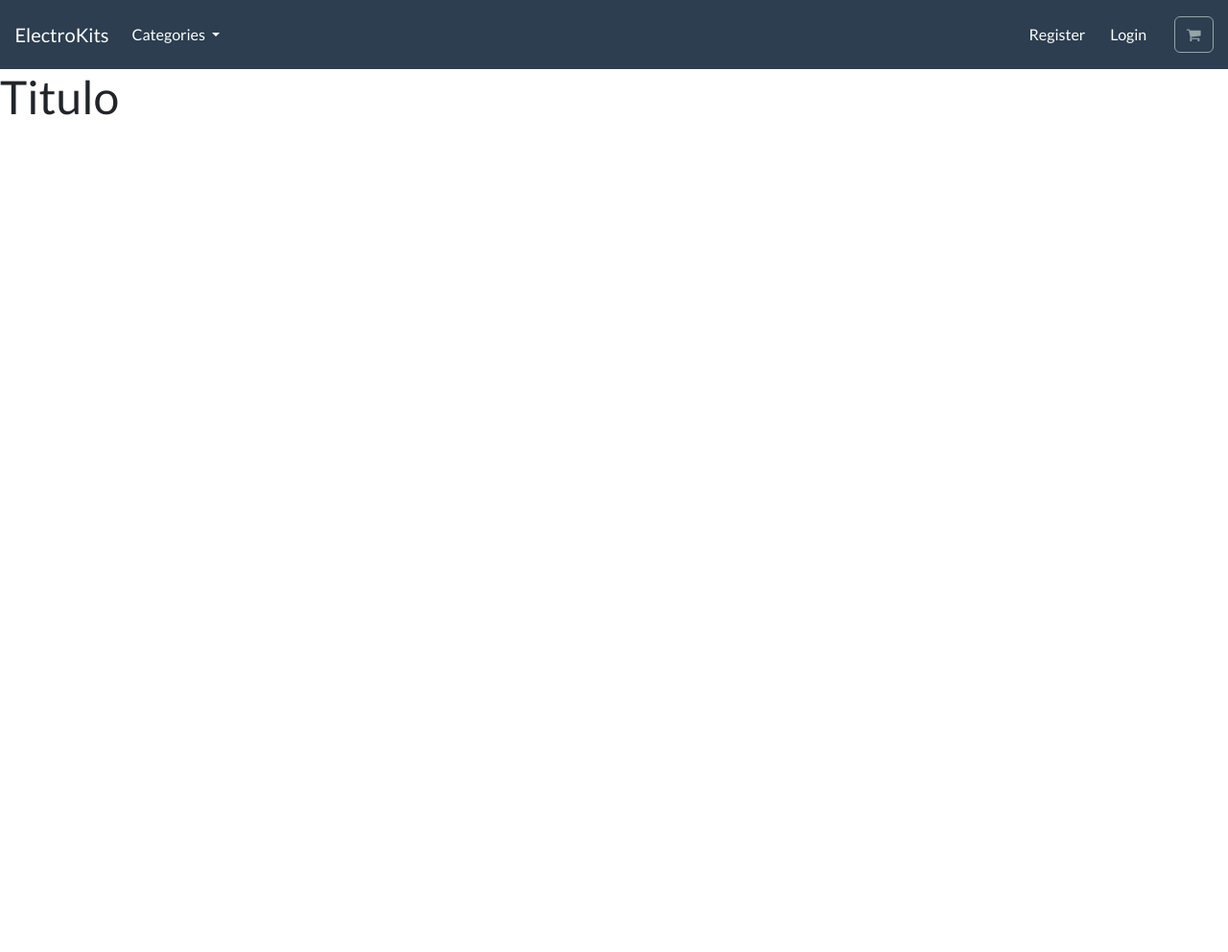
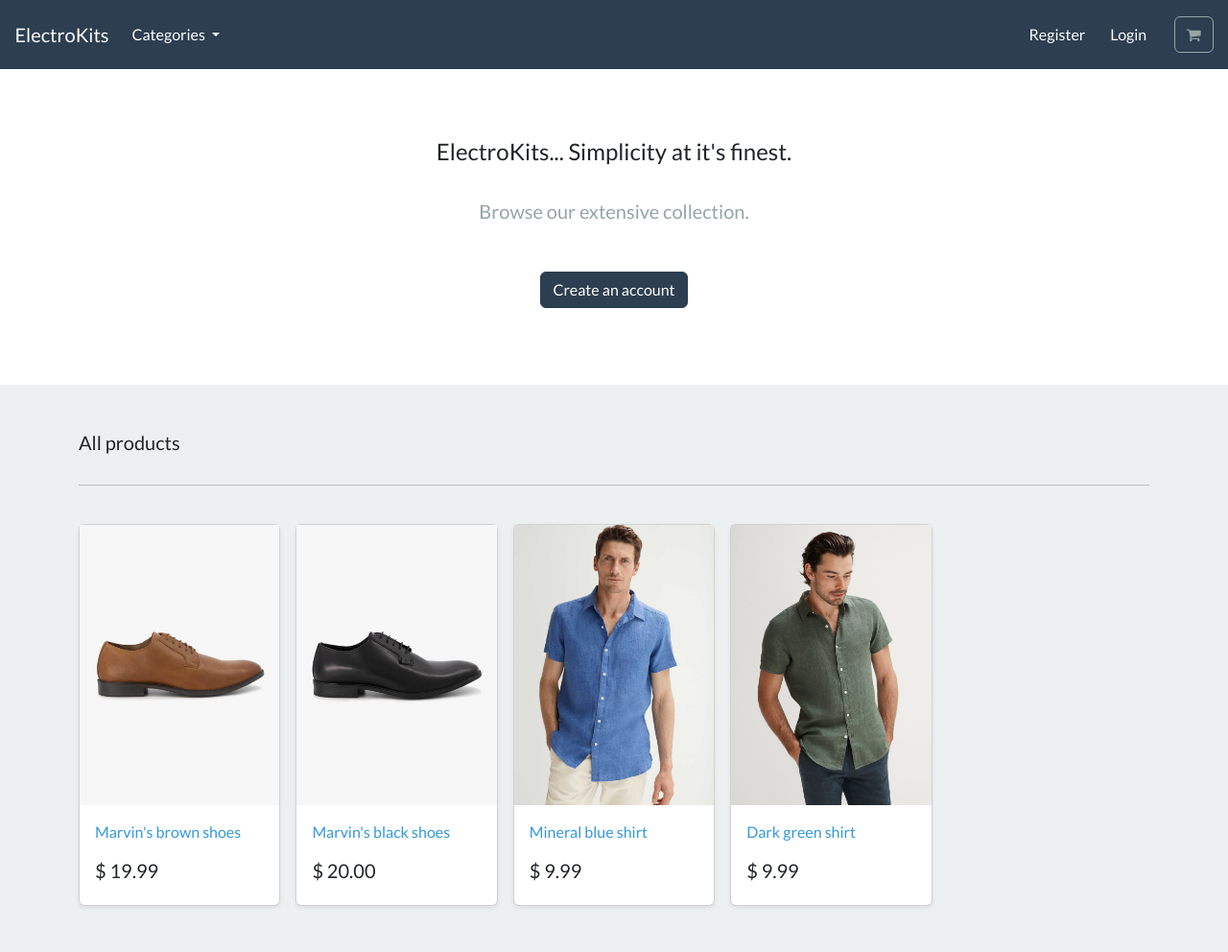
Before and after one commit to mottamx/DjangoStore, a Django app: page / in a window 1280 px wide. Shown: the whole page at 96% size. Before the commit the page ends 120 px from the top, so only its background shows below. Run offline with Django 4.2, Linux system fonts and the light colour scheme; data comes from the database, SQL or seed files in the repository; both versions use the stored data as it was after the commit; some libraries are stand-ins or nearby versions.

Commit message:
Added Categories and Products models, tested basic functions in front base template and Admin backend

```diff
--- a/ecommerce/ecommerce/settings.py
+++ b/ecommerce/ecommerce/settings.py
@@ -63,6 +63,7 @@ TEMPLATES = [
                 'django.template.context_processors.request',
                 'django.contrib.auth.context_processors.auth',
                 'django.contrib.messages.context_processors.messages',
+                'store.views.categories',
             ],
         },
     },
--- a/ecommerce/store/models.py
+++ b/ecommerce/store/models.py
@@ -12,6 +12,9 @@ class Category (models.Model):
 		return self.name
 
 class Product (models.Model):
+
+	category = models.ForeignKey(Category, related_name='product', on_delete=models.CASCADE, null=True)
+
 	title = models.CharField(max_length=250)
 	brand = models.CharField(max_length=250, default='un-branded')
 	description = models.TextField(blank=True)
--- a/ecommerce/store/templates/store/base.html
+++ b/ecommerce/store/templates/store/base.html
@@ -86,13 +86,15 @@
                     <ul class="dropdown-menu" aria-labelledby="navbarDropdown">
 
                         <li>
+                            <a class="dropdown-item" href="{% url 'store' %}"> All </a>
+                        </li>
+                        {% for category in all_categories %}
 
-                            <a class="dropdown-item" href="{% url 'store' %}"> All </a>
-
+                        <li>
+                            <a class="dropdown-item" href=""> {{category.name | capfirst}} </a>
                         </li>
 
-
-
+                        {% endfor %}
                     </ul>
 
                 </li>
--- a/ecommerce/store/templates/store/store.html
+++ b/ecommerce/store/templates/store/store.html
@@ -1,7 +1,76 @@
+
 {% extends "./base.html" %}
+
 {% load static %}
+
+
 {% block content %}
 
-<h1>Titulo</h1>
+
+    <!-- Introduction section -->
+
+    <section class="py-4 text-center container">
+
+        <div class="row py-lg-5">
+
+            <div class="col-lg-6 col-md-8 mx-auto">
+
+
+                <h4> ElectroKits... Simplicity at it's finest. </h4>
+
+
+                <br>
+
+
+                <p class="lead text-muted">
+
+                Browse our extensive collection.
+
+                </p>
+
+
+                <br>
+
+                <a href="#" class="btn btn-primary my-2"> Create an account </a>
+
+
+            </div>
+
+        </div>
+
+
+    </section>
+   <!-- All products section -->
+
+    <div class="album py-5 bg-light">
+
+        <div class="container">
+
+          <div class="pb-3 h5"> All products </div>
+          <hr>
+          <br>
+          <div class="row row-cols-1 row-cols-sm-2 row-cols-md-5 g-3">
+
+          {% for product in all_products %}
+
+                <div class="col">
+                <div class="card shadow-sm">
+                    <img class="img-fluid" alt="Responsive image" src="{{product.image.url}}">
+                    <div class="card-body">
+                    <p class="card-text">
+                        <a class="text-info text-decoration-none" href="">{{ product.title | capfirst }}</a>
+                    </p>
+                    <div class="d-flex justify-content-between align-items-center">
+                        <h5> $ {{ product.price }} </h5>
+                    </div>
+                    </div>
+                </div>
+
+                </div>
+            {% endfor %}
+          </div>
+        </div> <!-- container -->
+      </div> <!-- album py-5 bg-light -->
+
 
 {% endblock %}
--- a/ecommerce/store/views.py
+++ b/ecommerce/store/views.py
@@ -1,5 +1,14 @@
 from django.shortcuts import render
 
-# Create your views here.
+from . models import Category, Product
+
+
 def store(request):
-    return render(request, 'store/store.html')
+
+    all_products = Product.objects.all()
+    context = {'all_products' : all_products}
+    return render(request, 'store/store.html', context)
+
+def categories(request):
+    all_categories = Category.objects.all()
+    return {'all_categories':all_categories}
```
Also changed, not shown: ecommerce/db.sqlite3, ecommerce/static/media/images/Dark_green_shirt.jpg (added), ecommerce/static/media/images/Marvins_black_shoes.jpg (added), ecommerce/static/media/images/Marvins_brown_shoes.jpg (added), ecommerce/static/media/images/Mineral_blue_shirt.jpg (added), ecommerce/store/migrations/0004_product_category.py (added).
